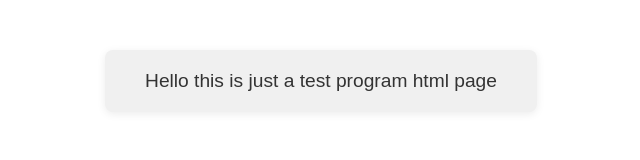
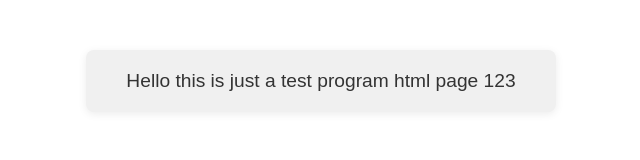
Before and after one commit to procommun/untitled-project, a plain HTML site: page index.html in a window 1280 px wide. Shown: the whole page, without its empty margins (319-959 px from the left). Drawn offline with Linux system fonts and the light colour scheme.

Commit message:
Update index.html

```diff
--- a/index.html
+++ b/index.html
@@ -19,7 +19,7 @@
 </head>
 <body>
     <div class="test-block">
-        Hello this is just a test program html page
+        Hello this is just a test program html page 123
     </div>
 </body>
 </html>
```
